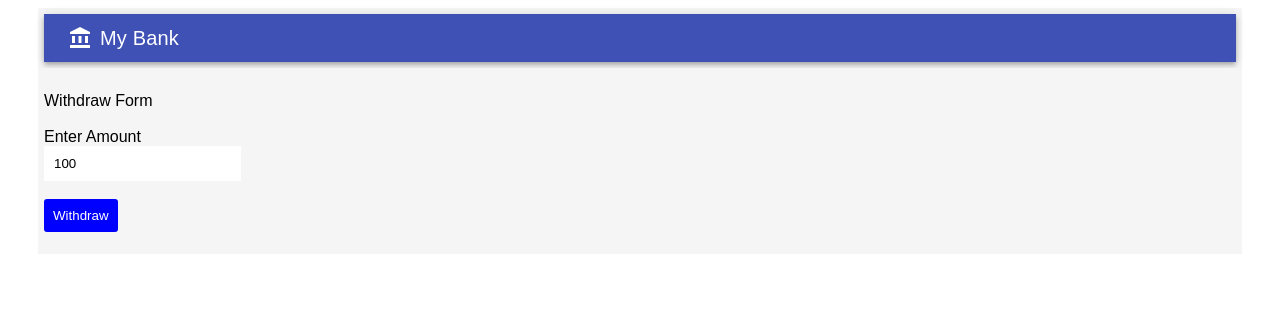
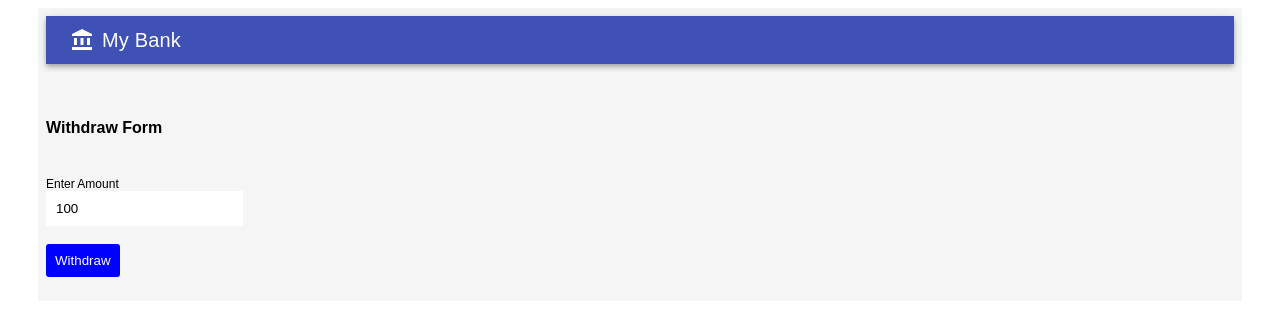
Before and after one commit to zabirK89/Bank-Wallet, a React (Create React App) app: page /withdraw in a window 1280 px wide. Shown: the top 316 px of the page. Built offline with nearby package versions, Linux system fonts and the light colour scheme.

Commit message:
4 files modified

```diff
--- a/src/Components/Deposit.js
+++ b/src/Components/Deposit.js
@@ -19,9 +19,9 @@ export default function Deposit({ setOpen }) {
          console.log(value); dispatch(actioncreator.deposite(parseFloat(value.name))) }}>
         <Form>
           <div>
-          <label>Enter Amount</label>
+          <label  style={{'fontSize': '12px'}}>Enter Amount</label>
           </div>
-          <Field style={{border:"none",padding:'10px'}}  type="number" name="name"  >
+          <Field style={{border:"",padding:'10px'}}  type="number" name="name"  >
             </Field>
           <br></br>
      <br/>
--- a/src/Components/Withdraw.js
+++ b/src/Components/Withdraw.js
@@ -1,27 +1,46 @@
 import React from 'react';
-import {useNavigate } from 'react-router-dom';
+import { useNavigate } from 'react-router-dom';
 import { useDispatch } from 'react-redux';
 import { Formik, Form, Field } from 'formik';
 import { actioncreator } from '../State/Indexa';
-export default function Withdraw( {setOpen }) {
+export default function Withdraw({ setOpen }) {
   let navigate = useNavigate();
   const dispatch = useDispatch();
   return (
     <div className="cont">
       <br />
-      <div> Withdraw Form </div>
+      <h4> Withdraw Form </h4>
       <br />
-       <Formik   initialValues={{ name:"100" }} onSubmit={(value) => {
-            navigate('/')
-           setOpen(true);
-        dispatch(actioncreator.withdraw(parseFloat(value.name))) }}>
+      <Formik
+        initialValues={{ name: '100' }}
+        onSubmit={(value) => {
+          navigate('/');
+          setOpen(true);
+          dispatch(actioncreator.withdraw(parseFloat(value.name)));
+        }}
+      >
         <Form>
-        <div>
-          <label>Enter Amount</label>
+          <div>
+            <label style={{ fontSize: '12px' }}>Enter Amount</label>
           </div>
-          <Field style={{border:"none",padding:'10px'}}  type="number" name="name" placeholder={100} />
-          <br></br>  <br/>
-          <button   style={{ backgroundColor: 'blue', color: 'white' ,border:"none" ,padding:"9px",borderRadius:"3px" }}>Withdraw</button>
+          <Field
+            style={{ border: 'none', padding: '10px' }}
+            type="number"
+            name="name"
+            placeholder={100}
+          />
+          <br></br> <br />
+          <button
+            style={{
+              backgroundColor: 'blue',
+              color: 'white',
+              border: 'none',
+              padding: '9px',
+              borderRadius: '3px',
+            }}
+          >
+            Withdraw
+          </button>
         </Form>
       </Formik>
     </div>
--- a/src/style.css
+++ b/src/style.css
@@ -3,7 +3,8 @@
 }
 
 .cont{
-  background-color:whitesmoke ;
+  border:2px solid whitesmoke ;
+  background-color:whitesmoke;
   padding: 6px;
  margin-right:30px ;
  margin-left:30px ;
```
Also changed, not shown: src/App.js (+6 -3 lines).
